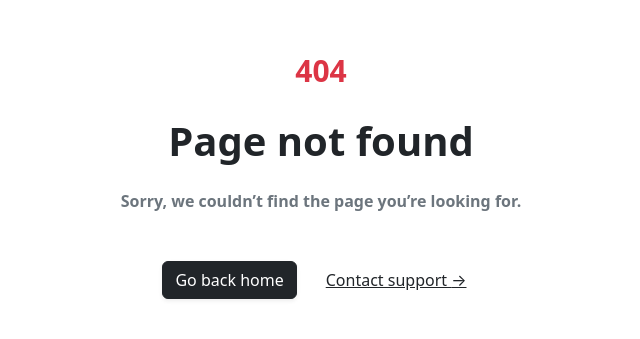
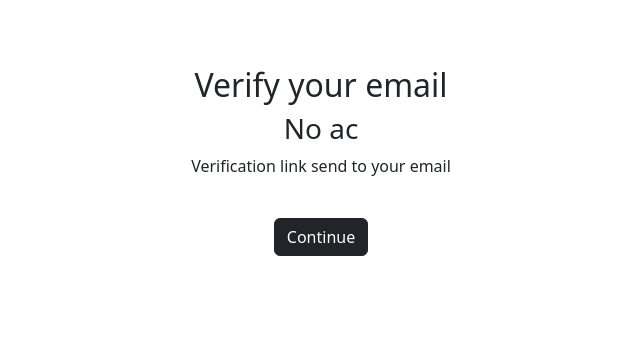
Before and after one commit to mikasa99985/react, a React (Vite) app: page /verify in a window 1280 px wide. Before the commit this address had no page. Shown: the part 227-566 px from the top of the page, without its empty margins (319-959 px from the left). Built offline with nearby package versions, Linux system fonts and the light colour scheme; no server answers.

Commit message:
work with email verify

```diff
--- a/src/App.jsx
+++ b/src/App.jsx
@@ -19,11 +19,12 @@ import Favorites from './pages/Favorites';
 import OurTeam from './pages/OurTeam';
 import About from './pages/About';
 import Collection from './pages/Collection';
+import VerifyEmail from './pages/VerifyEmail';
 
 function App() {
   const appStyle = {
-      background: 'rgba(255, 187, 0, 0.999)', // Yellow with 50% transparency
-      minHeight: '100vh', // Ensure the background color covers the whole viewport height
+    background: 'rgba(255, 187, 0, 0.999)', // Yellow with 50% transparency
+    minHeight: '100vh', // Ensure the background color covers the whole viewport height
   };
 
   return (
@@ -93,10 +94,14 @@ function App() {
 
           <Route exact path="/ourteam">
             <OurTeam />
-  </Route>
+          </Route>
 
           <Route exact path="/about">
-            < About/>
+            < About />
+          </Route>
+
+          <Route exact path="/verify">
+            < VerifyEmail />
           </Route>
 
           {/* 404 ERROR PAGE THIS REQUIRED THE END OF THE ALL ROUTERS */}
--- a/src/components/Nav.jsx
+++ b/src/components/Nav.jsx
@@ -19,6 +19,7 @@ const Nav = (props) => {
 
   useEffect(() => {
     auth.onAuthStateChanged((user) => {
+      console.log(user);
       if (user) {
         db.collection("users").doc(user.uid).get().then((doc) => {
           if (doc.exists) {
@@ -26,7 +27,11 @@ const Nav = (props) => {
             setLogin(true);
             db.collection("users").doc(auth.currentUser.uid).onSnapshot((doc) => {
               if (doc.data().type == 'email-password') {
-                setImageUrl(doc.data().img);
+                if (user.emailVerified) {
+                  setImageUrl(doc.data().img);
+                }else{
+                  history.push('/verify');
+                }
               } else {
                 setImageUrl(user.photoURL)
               }
--- a/src/pages/SignUp.jsx
+++ b/src/pages/SignUp.jsx
@@ -39,11 +39,14 @@ const SignUp = () => {
     setLoading(true);
     auth.createUserWithEmailAndPassword(user.email, user.password)
       .then((userCredential) => {
-        db.collection("users").doc(auth.currentUser.uid).set(user).then(() => {
-          history.push('/');
-          setLoading(false);
-        }).catch((error) => {
-          setAlert('Network ERROR!')
+        let users = userCredential.user;
+        users.sendEmailVerification().then(()=>{
+          db.collection("users").doc(auth.currentUser.uid).set(user).then(() => {
+            history.push('/verify');
+            setLoading(false);
+          }).catch((error) => {
+            setAlert('Network ERROR!')
+          });
         });
       })
       .catch((error) => {
--- /dev/null
+++ b/src/pages/VerifyEmail.jsx
@@ -0,0 +1,42 @@
+import React, { useEffect, useState } from 'react'
+import { auth } from '../../firebase.config'
+import { Link, useHistory } from 'react-router-dom'
+
+export default function VerifyEmail() {
+    let history = useHistory();
+    const [isLogin, setLogin] = useState(false);
+    const [alert, setAlert] = useState(false);
+
+    useEffect(() => {
+        auth.onAuthStateChanged((user) => {
+            // console.log(user);
+            if (user) {
+                setLogin(true)
+                // console.log(auth.currentUser.uid);
+            } else {
+                console.log("NO acc");
+                setLogin(false);
+            }
+        });
+    }, [])
+
+    function verify(){
+        if (auth.currentUser.emailVerified) {
+            history.push('/')
+        }else{
+            setAlert(true);
+        }
+    }
+
+    return (
+        <>
+            <div className="d-flex flex-column justify-content-center align-items-center" style={{ height: '100vh' }}>
+                <h2>Verify your email</h2>
+                <h3>{isLogin ? auth.currentUser.email : 'No ac'}</h3>
+                <p>Verification link send to your email </p>
+                <button onClick={verify} className='btn btn-dark my-4'>Continue</button>
+                {alert?<p className='text-danger'>email not verified</p>:<></>}
+            </div>
+        </>
+    )
+}
```
